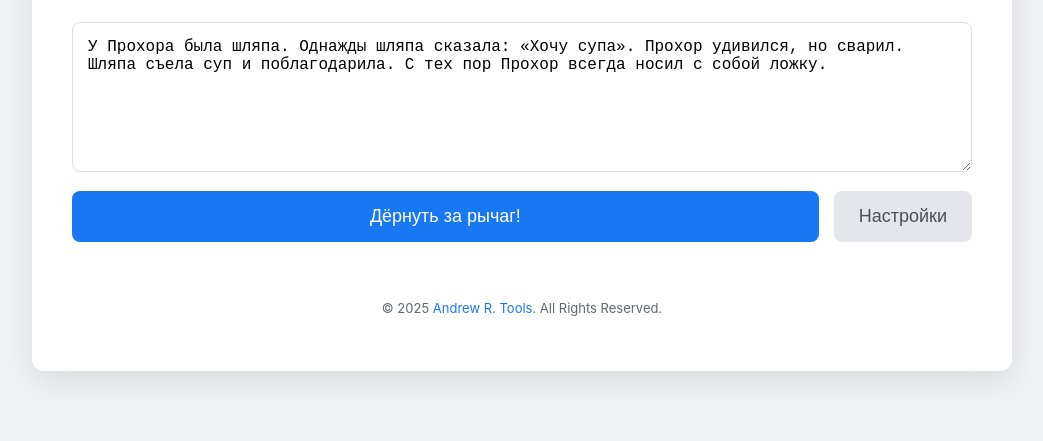
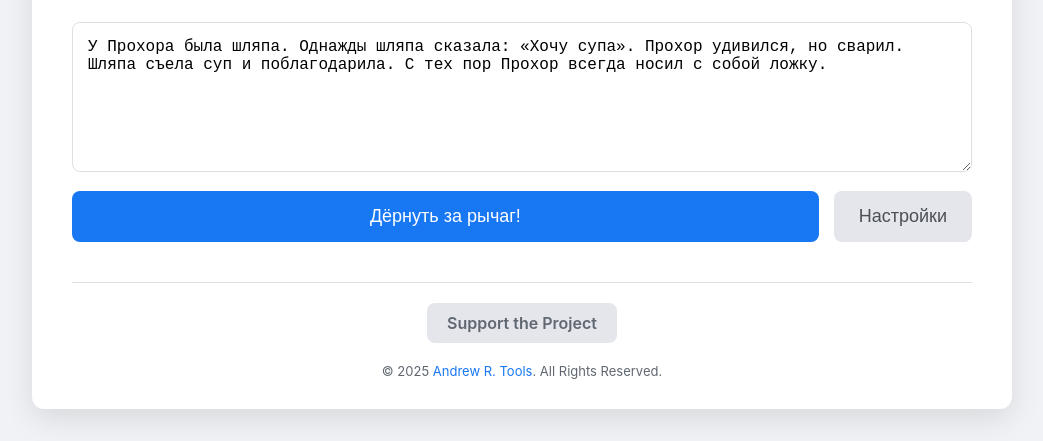
Before and after one commit to jibazbobez/jibazbobez.github.io, a plain HTML site: page nonsense/index.html in a window 1280 px wide. Shown: the part 359-800 px from the top of the page, without its empty margins (118-1161 px from the left). Drawn offline with nearby package versions, Linux system fonts and the light colour scheme.

Commit message:
Update index.html

```diff
--- a/nonsense/index.html
+++ b/nonsense/index.html
@@ -218,9 +218,27 @@
             padding-top: 10px;
             text-align: left;
         }
+        .support-button {
+            display: inline-block;
+            background-color: #e4e6eb;
+            color: var(--text-secondary) !important;
+            border: none;
+            padding: 10px 20px;
+            font-size: 1rem;
+            font-weight: 600;
+            border-radius: 8px;
+            cursor: pointer;
+            text-decoration: none !important;
+            margin-bottom: 20px;
+            transition: background-color 0.2s;
+        }
+        .support-button:hover {
+            background-color: #d8dade;
+        }
         .copyright {
-            margin-top: 30px;
-            padding-top: 15px;
+            margin-top: 40px;
+            padding-top: 20px;
+            border-top: 1px solid var(--border-color);
             font-size: 13px;
             color: var(--text-secondary);
             text-align: center;
@@ -228,6 +246,9 @@
         .copyright a {
             color: var(--accent-color);
             text-decoration: none;
+        }
+        .copyright p {
+            margin: 0;
         }
         .copyright a:hover {
             text-decoration: underline;
@@ -293,6 +314,8 @@
         </div>
 
         <div class="copyright">
+            <a href="https://hipolink.net/andrewr/tips" target="_blank" rel="noopener noreferrer" class="support-button">Support the Project</a>
+
             <p>© <span id="copyright-year"></span> <a href="https://www.andrewr.online" target="_blank">Andrew R. Tools</a>. All Rights Reserved.</p>
         </div>
     </div>
```
